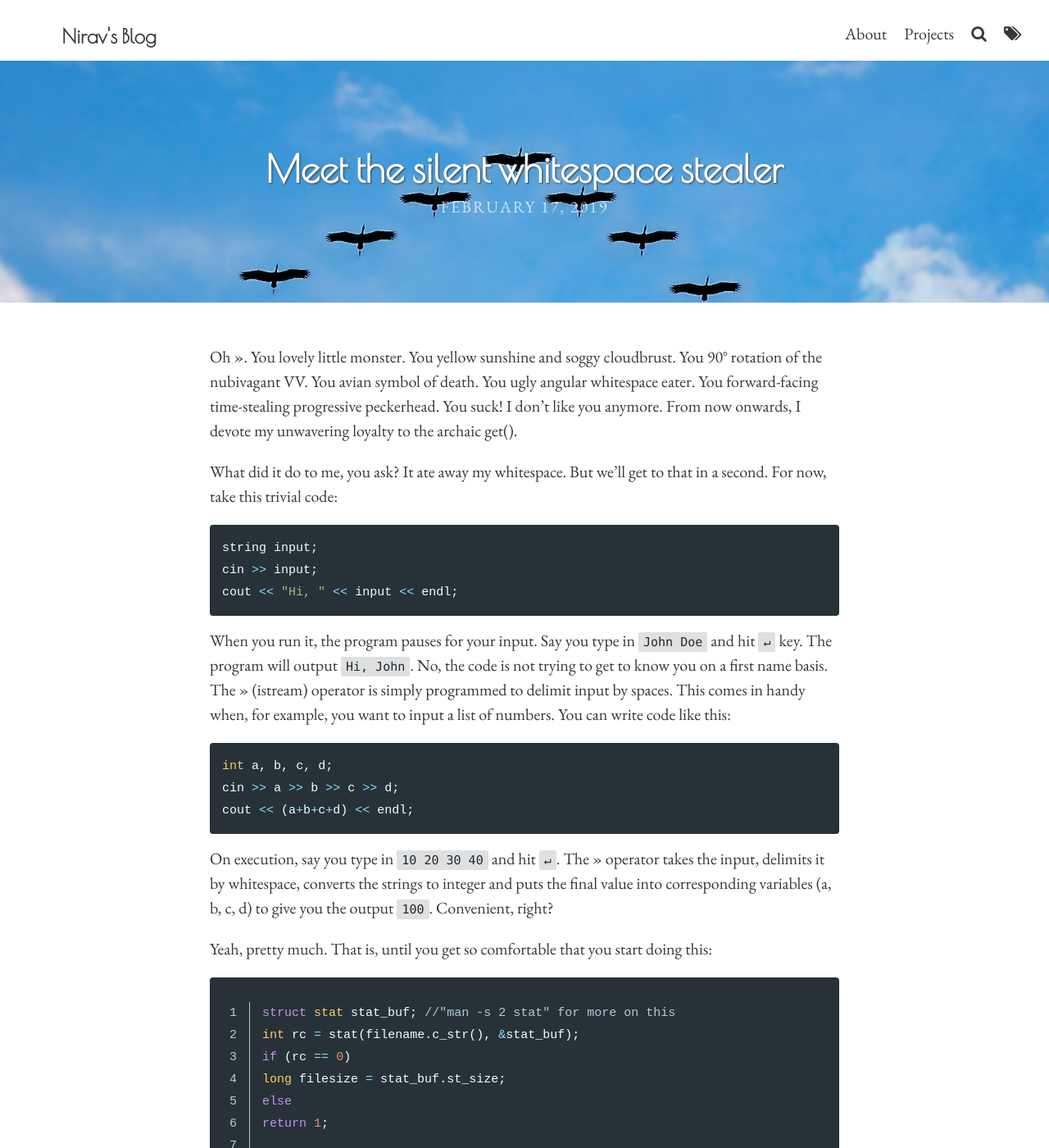
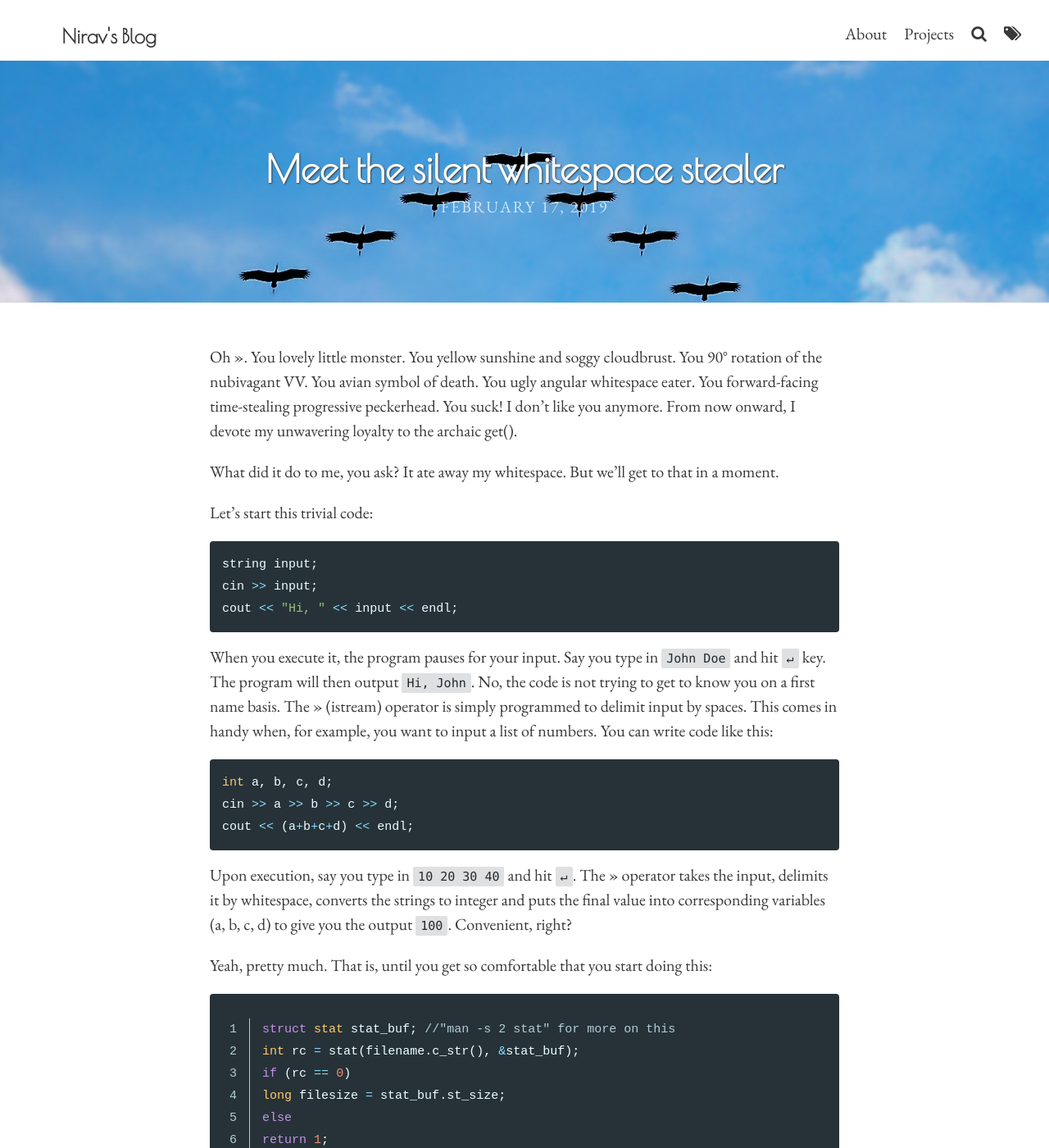
Before and after one commit to niravcodes/niravcodes.github.io, a Jekyll site: the page built from _posts/2019-02-17-the-hungry--operator-eats-whitespace.md, in a window 1280 px wide and 1400 px high. Shown: the whole window at 82% size. Built offline with Jekyll 4.4.1, drawn with Linux system fonts in a browser that asks for light colours; comment, search, counter and statistics services are not loaded; some of the changed text lies outside the part shown.

Commit message:
Update from Forestry.io nirav Nikhil updated _posts/2019-02-17-the-hungry--operator-eats-whitespace.md

```diff
--- a/_posts/2019-02-17-the-hungry--operator-eats-whitespace.md
+++ b/_posts/2019-02-17-the-hungry--operator-eats-whitespace.md
@@ -11,11 +11,12 @@ thumbnail: ''
 date: 2019-02-17 16:36:55 +0000
 
 ---
-Oh >>. You lovely little monster. You yellow sunshine and soggy cloudbrust. You 90° rotation of the nubivagant VV. You avian symbol of death. You ugly angular whitespace eater. You forward-facing time-stealing progressive peckerhead. You suck! I don't like you anymore. From now onwards, I devote my unwavering loyalty to the archaic get().
+Oh >>. You lovely little monster. You yellow sunshine and soggy cloudbrust. You 90° rotation of the nubivagant VV. You avian symbol of death. You ugly angular whitespace eater. You forward-facing time-stealing progressive peckerhead. You suck! I don't like you anymore. From now onward, I devote my unwavering loyalty to the archaic get().
 <!--more-->
 
-What did it do to me, you ask? It ate away my whitespace. But we'll get to that in a second.
-For now, take this trivial code:
+What did it do to me, you ask? It ate away my whitespace. But we'll get to that in a moment.
+
+Let's start this trivial code:
 
 {% highlight c++ %}
 string input;
@@ -23,7 +24,7 @@ cin >> input;
 cout << "Hi, " << input << endl;
 {% endhighlight %}
 
-When you run it, the program pauses for your input. Say you type in `John Doe` and hit `↵` key. The program will output `Hi, John`. No, the code is not trying to get to know you on a first name basis. The >> (istream) operator is simply programmed to delimit input by spaces. This comes in handy when, for example, you want to input a list of numbers. You can write code like this:
+When you execute it, the program pauses for your input. Say you type in `John Doe` and hit `↵` key. The program will then output `Hi, John`. No, the code is not trying to get to know you on a first name basis. The >> (istream) operator is simply programmed to delimit input by spaces. This comes in handy when, for example, you want to input a list of numbers. You can write code like this:
 
 {% highlight c++ %}
 int a, b, c, d;
@@ -31,7 +32,7 @@ cin >> a >> b >> c >> d;
 cout << (a+b+c+d) << endl;
 {% endhighlight %}
 
-On execution, say you type in `10 20 30 40` and hit `↵`. The >> operator takes the input, delimits it by whitespace, converts the strings to integer and puts the final value into corresponding variables (a, b, c, d) to give you the output `100`. Convenient, right?
+Upon execution, say you type in `10 20 30 40` and hit `↵`. The >> operator takes the input, delimits it by whitespace, converts the strings to integer and puts the final value into corresponding variables (a, b, c, d) to give you the output `100`. Convenient, right?
 
 Yeah, pretty much. That is, until you get so comfortable that you start doing this:
 
```
Also changed, not shown: other parts of _posts/2019-02-17-the-hungry--operator-eats-whitespace.md (+3 -1 lines).
